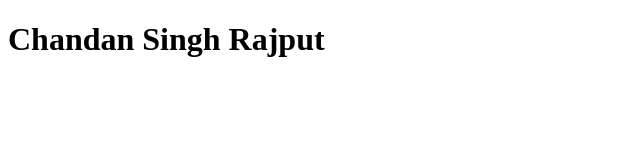
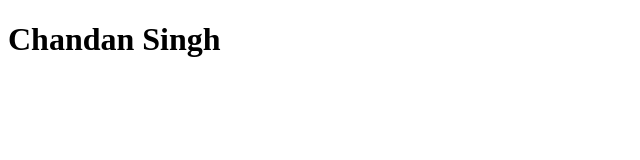
Before and after one commit to sinrosha/chandnuncle, a plain HTML site: page index.html in a window 1280 px wide. Shown: the whole page, without its empty margins (0-640 px from the left). Drawn offline with Linux system fonts and the light colour scheme.

Commit message:
new change

```diff
--- a/index.html
+++ b/index.html
@@ -6,6 +6,6 @@
     <title>Document</title>
 </head>
 <body>
-    <h1>Chandan Singh Rajput</h1>
+    <h1>Chandan Singh </h1>
 </body>
 </html>
```
